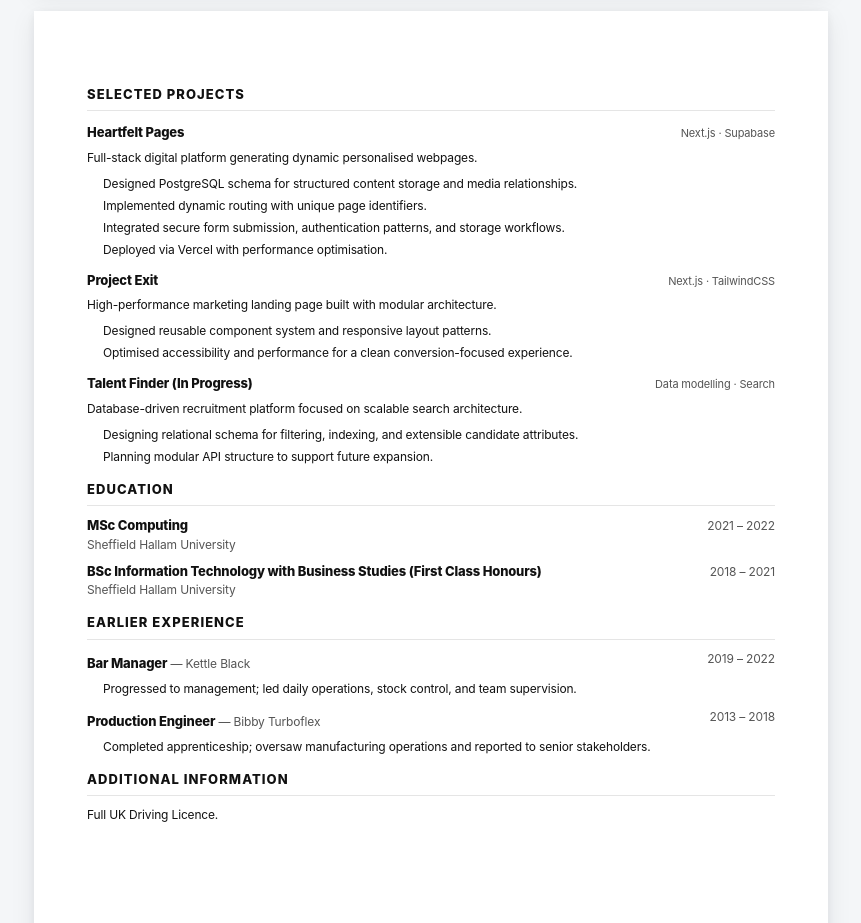
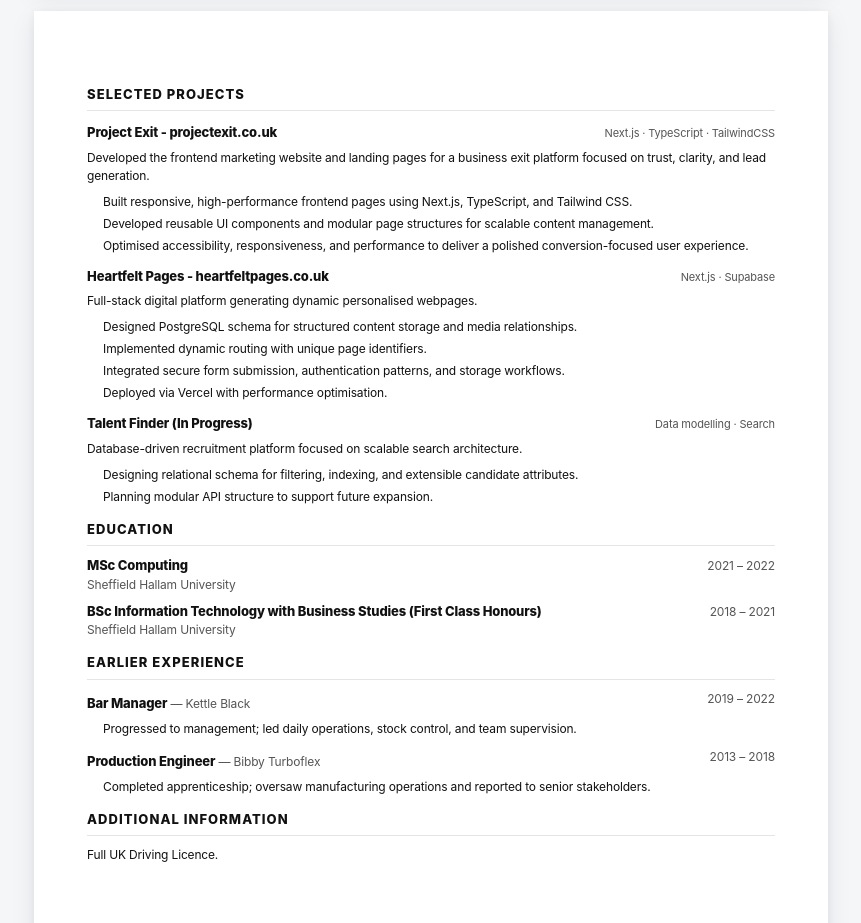
Before and after one commit to callum-tremayne/callum-tremayne, a Next.js app: page /cv in a window 1280 px wide. Shown: the part 1160-2083 px from the top of the page, without its empty margins (209-1070 px from the left). Built offline with nearby package versions, Linux system fonts and the light colour scheme.

Commit message:
added project exit project

```diff
--- a/app/cv/page.tsx
+++ b/app/cv/page.tsx
@@ -201,10 +201,52 @@ export default function CVPage() {
         {/* Selected Projects */}
         <section className="cv-section">
           <h2 className="cv-h2">Selected Projects</h2>
-
           <article className="cv-project">
             <div className="cv-project-top">
-              <h3 className="cv-role-title">Heartfelt Pages</h3>
+              <h3 className="cv-role-title">
+                <a
+                  href="https://www.projectexit.co.uk"
+                  target="_blank"
+                  rel="noopener noreferrer"
+                >
+                  Project Exit - projectexit.co.uk
+                </a>
+              </h3>
+              <span className="cv-tag">Next.js · TypeScript · TailwindCSS</span>
+            </div>
+
+            <p className="cv-p">
+              Developed the frontend marketing website and landing pages for a
+              business exit platform focused on trust, clarity, and lead
+              generation.
+            </p>
+
+            <ul className="cv-ul">
+              <li>
+                Built responsive, high-performance frontend pages using Next.js,
+                TypeScript, and Tailwind CSS.
+              </li>
+              <li>
+                Developed reusable UI components and modular page structures for
+                scalable content management.
+              </li>
+              <li>
+                Optimised accessibility, responsiveness, and performance to
+                deliver a polished conversion-focused user experience.
+              </li>
+            </ul>
+          </article>
+          <article className="cv-project">
+            <div className="cv-project-top">
+              <h3 className="cv-role-title">
+                <a
+                  href="https://www.heartfeltpages.co.uk"
+                  target="_blank"
+                  rel="noopener noreferrer"
+                >
+                  Heartfelt Pages - heartfeltpages.co.uk
+                </a>
+              </h3>
               <span className="cv-tag">Next.js · Supabase</span>
             </div>
             <p className="cv-p">
@@ -222,27 +264,6 @@ export default function CVPage() {
                 storage workflows.
               </li>
               <li>Deployed via Vercel with performance optimisation.</li>
-            </ul>
-          </article>
-
-          <article className="cv-project">
-            <div className="cv-project-top">
-              <h3 className="cv-role-title">Project Exit</h3>
-              <span className="cv-tag">Next.js · TailwindCSS</span>
-            </div>
-            <p className="cv-p">
-              High-performance marketing landing page built with modular
-              architecture.
-            </p>
-            <ul className="cv-ul">
-              <li>
-                Designed reusable component system and responsive layout
-                patterns.
-              </li>
-              <li>
-                Optimised accessibility and performance for a clean
-                conversion-focused experience.
-              </li>
             </ul>
           </article>
 
--- a/lib/data/projects.ts
+++ b/lib/data/projects.ts
@@ -10,6 +10,35 @@ import {
 import type { Project } from "@/lib/types/project";
 
 export const projects: Project[] = [
+  {
+    title: "Project Exit",
+    badge: "Live",
+    shortDescription: "High-Performance Marketing Website",
+    longDescription:
+      "A modern, conversion-focused marketing website designed to communicate the Project Exit platform clearly through trust-driven messaging, intuitive layouts, and high-performance frontend implementation.",
+    projectUrl: "https://projectexit.co.uk",
+    completed: "May 2026",
+    role: "Frontend Development + UI Implementation",
+    stack: [
+      { label: "Next.js", icon: SiNextdotjs },
+      { label: "TypeScript", icon: SiTypescript },
+      { label: "Tailwind CSS", icon: SiTailwindcss },
+      { label: "Vercel Hosting", icon: SiVercel },
+    ],
+    caseStudy: {
+      overview:
+        "Project Exit is a business exit platform designed to help founders explore acquisition and exit opportunities. My involvement focused on developing the public-facing marketing website and landing pages that introduce the platform, communicate value clearly, and drive enquiries.",
+      challenge:
+        "The challenge was to transform complex service messaging into a clear and engaging frontend experience while maintaining strong performance, responsiveness, and visual credibility across devices.",
+      solution:
+        "I developed the frontend website using Next.js, TypeScript, and Tailwind CSS, building modular page sections, responsive layouts, and conversion-focused UI patterns. The implementation prioritised speed, accessibility, and clean user journeys while integrating seamlessly with the wider platform ecosystem.",
+      outcome:
+        "The marketing website successfully launched as part of the wider Project Exit platform rollout, delivering a polished, high-performance frontend experience designed to support engagement, trust, and lead generation.",
+    },
+    mockups: {
+      desktop: "/projectexit/projectexit.co.uk.webp",
+    },
+  },
   {
     title: "Tremayne Digital Solutions",
     badge: "Live",
@@ -71,35 +100,6 @@ export const projects: Project[] = [
     },
   },
   {
-    title: "Project Exit",
-    badge: "In progress",
-    shortDescription: "High-Performance Landing Page",
-    longDescription:
-      "A conversion-driven landing page designed to showcase a business exit platform with clear value messaging, intuitive journey sections, and optimised UI to drive enquiries and engagement.",
-    completed: "In progress",
-    role: "Strategy + Design + Frontend Development",
-    stack: [
-      { label: "Next.js", icon: SiNextdotjs },
-      { label: "TypeScript", icon: SiTypescript },
-      { label: "Tailwind CSS", icon: SiTailwindcss },
-      { label: "Supabase", icon: SiSupabase },
-      { label: "Vercel Hosting", icon: SiVercel },
-    ],
-    caseStudy: {
-      overview:
-        "Project Exit is a high-trust landing page experience for founders exploring business exit pathways. The objective is to communicate authority quickly and guide users into qualified conversations.",
-      challenge:
-        "The challenge was to present complex service messaging in a concise structure without losing credibility. The page needed clarity, hierarchy, and strong CTA placement.",
-      solution:
-        "I designed a narrative-led page architecture with modular sections, trust-focused visual styling, and performance-first implementation to keep the experience fast and persuasive.",
-      outcome:
-        "The project is currently in delivery, with content structure and interaction patterns locked in for final production rollout.",
-    },
-    mockups: {
-      desktop: "/bg.svg",
-    },
-  },
-  {
     title: "Heartfelt Pages v2",
     badge: "In progress",
     shortDescription: "Performance & UX Refinements",
```
Also changed, not shown: public/projectexit/projectexit.co.uk.webp (added).
